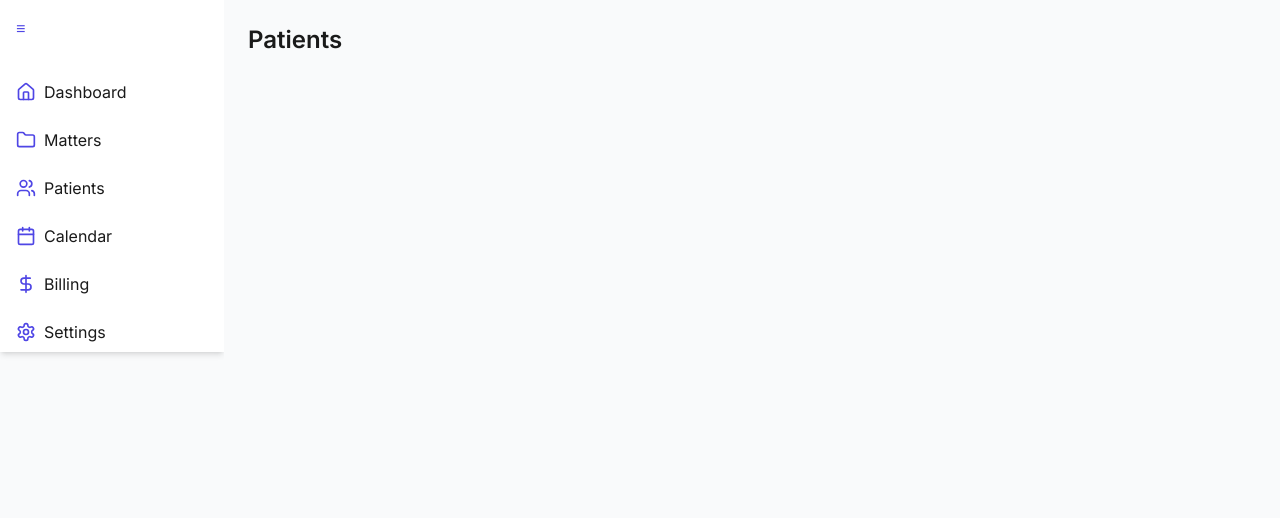
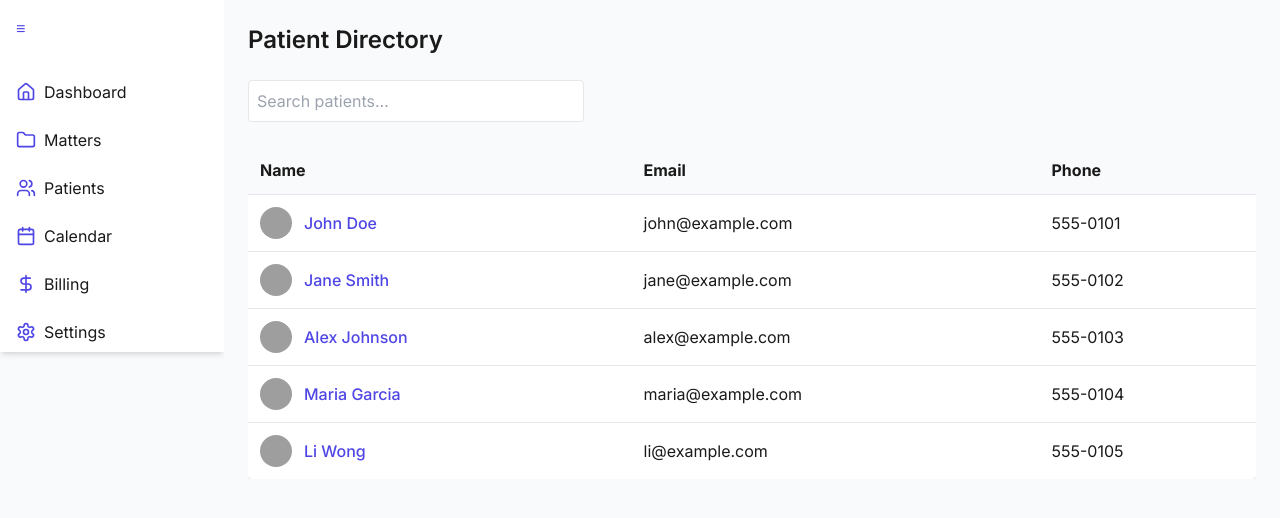
Before and after one commit to sorryforpie/UrgentPsychCRM, a Next.js app: page /patients in a window 1280 px wide. Shown: the top 518 px of the page. Built offline with nearby package versions, Linux system fonts and the light colour scheme; grey boxes are pictures that could not be loaded.

Commit message:
Add patient directory and profile pages

```diff
--- a/src/app/patients/[id]/page.tsx
+++ b/src/app/patients/[id]/page.tsx
@@ -1,11 +1,42 @@
+import { notFound } from 'next/navigation';
+import patients from '@/data/patients';
+
 interface Params {
   params: { id: string };
 }
 
 export default function PatientProfile({ params }: Params) {
+  const patient = patients.find((p) => p.id === Number(params.id));
+
+  if (!patient) {
+    notFound();
+  }
+
   return (
-    <div>
-      <h1 className="text-2xl font-semibold">Patient {params.id}</h1>
+    <div className="space-y-6">
+      <div className="flex items-center gap-4">
+        {/* eslint-disable-next-line @next/next/no-img-element */}
+        <img src={patient!.avatar} alt="" className="h-16 w-16 rounded-full" />
+        <div>
+          <h1 className="text-2xl font-semibold">{patient!.name}</h1>
+          <p className="text-gray-500">{patient!.email}</p>
+          <p className="text-gray-500">{patient!.phone}</p>
+        </div>
+      </div>
+      <div>
+        <h2 className="text-lg font-medium mb-2">Timeline</h2>
+        <ul className="space-y-2">
+          {patient!.timeline.map((event, i) => (
+            <li
+              key={i}
+              className="p-4 bg-white rounded shadow flex justify-between"
+            >
+              <span>{event.description}</span>
+              <span className="text-gray-500">{event.date}</span>
+            </li>
+          ))}
+        </ul>
+      </div>
     </div>
   );
 }
--- a/src/app/patients/page.tsx
+++ b/src/app/patients/page.tsx
@@ -1,7 +1,55 @@
+'use client';
+
+import { useState } from 'react';
+import Link from 'next/link';
+import patients from '@/data/patients';
+
 export default function PatientsPage() {
+  const [query, setQuery] = useState('');
+
+  const filtered = patients.filter((p) =>
+    p.name.toLowerCase().includes(query.toLowerCase())
+  );
+
   return (
-    <div>
-      <h1 className="text-2xl font-semibold">Patients</h1>
+    <div className="space-y-6">
+      <h1 className="text-2xl font-semibold">Patient Directory</h1>
+      <input
+        type="text"
+        value={query}
+        onChange={(e) => setQuery(e.target.value)}
+        placeholder="Search patients..."
+        className="w-full md:w-1/3 p-2 border rounded"
+      />
+      <div className="overflow-x-auto">
+        <table className="min-w-full bg-white rounded shadow">
+          <thead className="text-left bg-gray-50">
+            <tr>
+              <th className="p-3">Name</th>
+              <th className="p-3">Email</th>
+              <th className="p-3">Phone</th>
+            </tr>
+          </thead>
+          <tbody>
+            {filtered.map((p) => (
+              <tr key={p.id} className="border-t hover:bg-gray-50">
+                <td className="p-3 flex items-center gap-3">
+                  {/* eslint-disable-next-line @next/next/no-img-element */}
+                  <img src={p.avatar} alt="" className="h-8 w-8 rounded-full" />
+                  <Link
+                    href={`/patients/${p.id}`}
+                    className="font-medium text-accent hover:underline"
+                  >
+                    {p.name}
+                  </Link>
+                </td>
+                <td className="p-3">{p.email}</td>
+                <td className="p-3">{p.phone}</td>
+              </tr>
+            ))}
+          </tbody>
+        </table>
+      </div>
     </div>
   );
 }
--- /dev/null
+++ b/src/data/patients.ts
@@ -0,0 +1,73 @@
+export interface TimelineEvent {
+  date: string;
+  description: string;
+}
+
+export interface Patient {
+  id: number;
+  name: string;
+  email: string;
+  phone: string;
+  avatar: string;
+  timeline: TimelineEvent[];
+}
+
+const patients: Patient[] = [
+  {
+    id: 1,
+    name: 'John Doe',
+    email: 'john@example.com',
+    phone: '555-0101',
+    avatar: 'https://i.pravatar.cc/150?img=11',
+    timeline: [
+      { date: '2024-05-01', description: 'Initial consultation' },
+      { date: '2024-05-15', description: 'Follow-up visit' },
+    ],
+  },
+  {
+    id: 2,
+    name: 'Jane Smith',
+    email: 'jane@example.com',
+    phone: '555-0102',
+    avatar: 'https://i.pravatar.cc/150?img=12',
+    timeline: [
+      { date: '2024-04-20', description: 'Medication review' },
+      { date: '2024-05-22', description: 'Therapy session' },
+    ],
+  },
+  {
+    id: 3,
+    name: 'Alex Johnson',
+    email: 'alex@example.com',
+    phone: '555-0103',
+    avatar: 'https://i.pravatar.cc/150?img=13',
+    timeline: [
+      { date: '2024-03-05', description: 'Referral received' },
+      { date: '2024-04-01', description: 'First appointment' },
+    ],
+  },
+  {
+    id: 4,
+    name: 'Maria Garcia',
+    email: 'maria@example.com',
+    phone: '555-0104',
+    avatar: 'https://i.pravatar.cc/150?img=14',
+    timeline: [
+      { date: '2024-02-10', description: 'Emergency visit' },
+      { date: '2024-03-12', description: 'Stabilization follow-up' },
+    ],
+  },
+  {
+    id: 5,
+    name: 'Li Wong',
+    email: 'li@example.com',
+    phone: '555-0105',
+    avatar: 'https://i.pravatar.cc/150?img=15',
+    timeline: [
+      { date: '2024-01-30', description: 'Routine check-up' },
+      { date: '2024-02-27', description: 'Therapy session' },
+    ],
+  },
+];
+
+export default patients;
```
